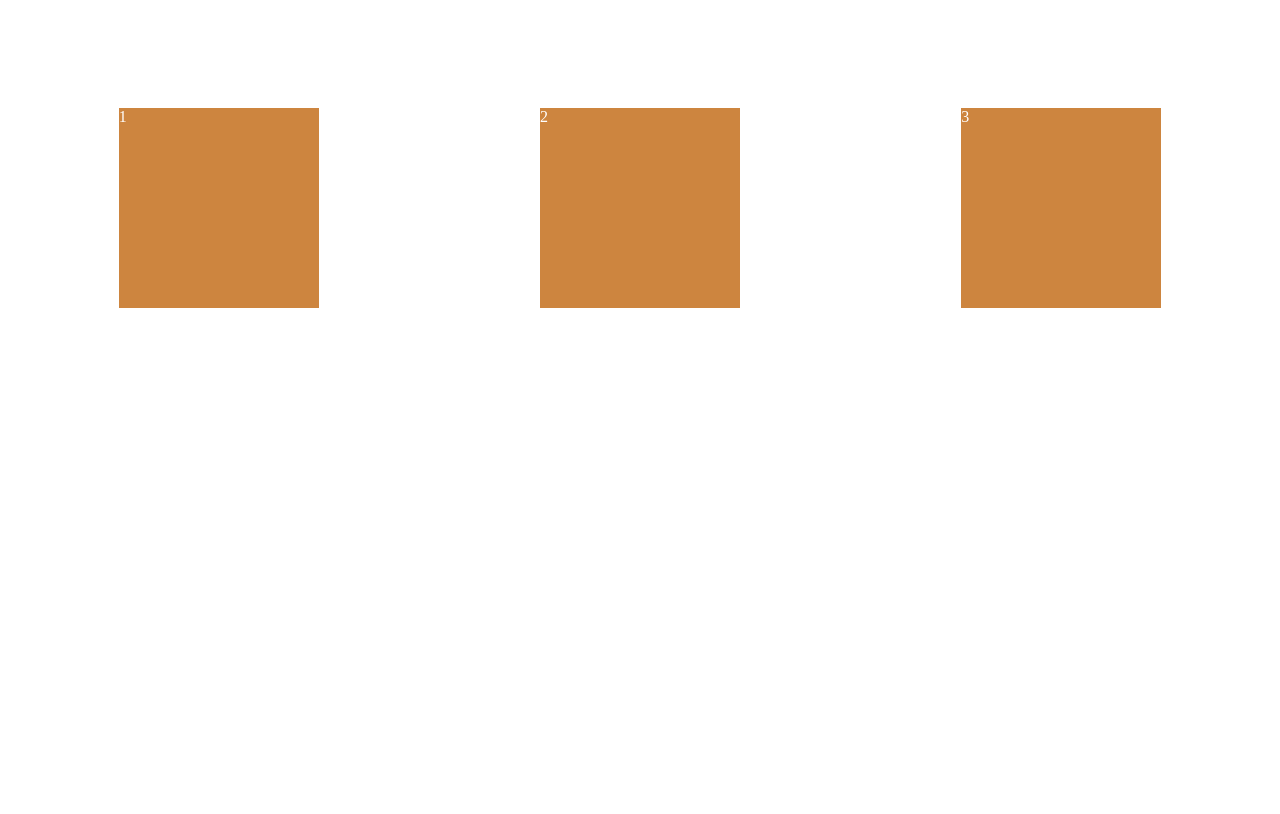
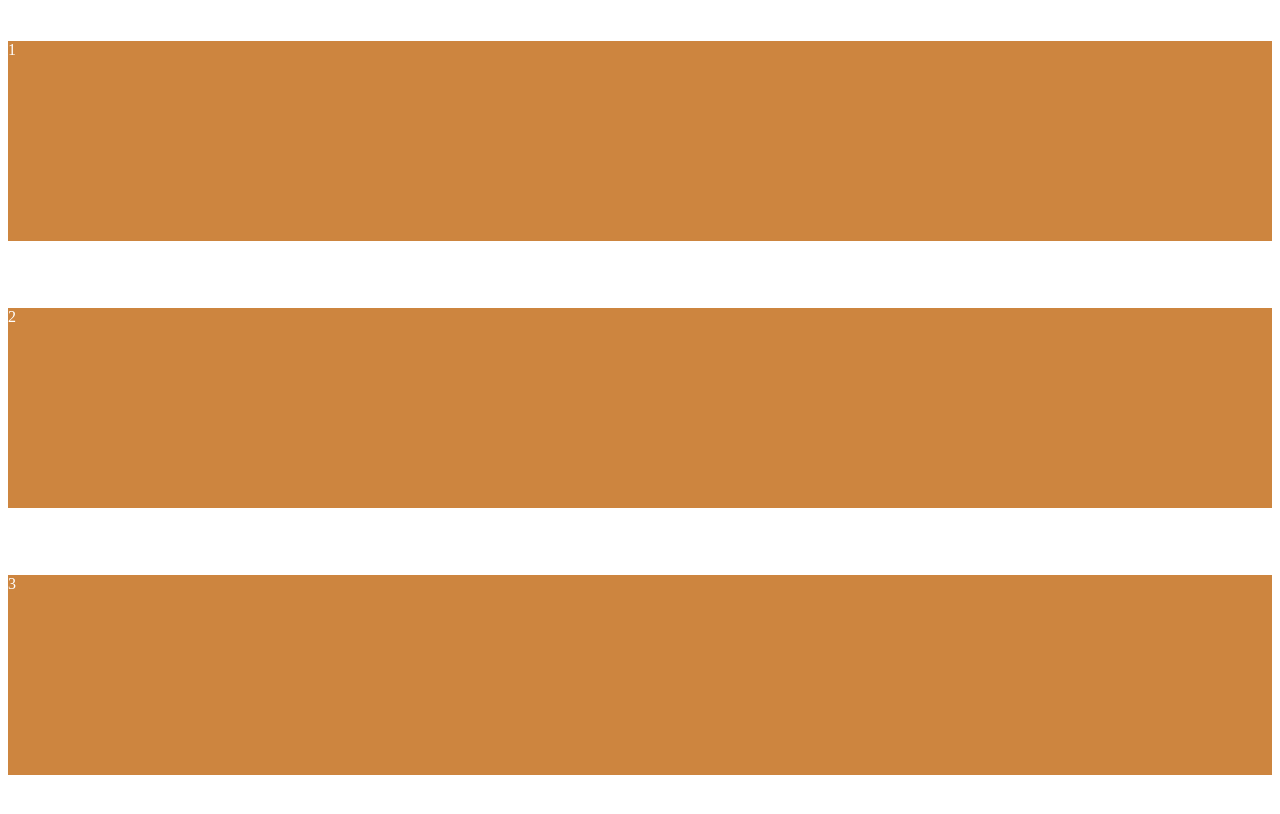
Before and after one commit to redips86/css-layout-masterclass, a plain HTML site: page index.html in a window 1280 px wide. Drawn offline with Linux system fonts and the light colour scheme.

Commit message:
[1.3] Column and Row

```diff
--- a/styles.css
+++ b/styles.css
@@ -1,12 +1,15 @@
 .wrapper {
     display: flex;
+    flex-direction: column;
+    /* Main Axis */
     justify-content: space-around;
-    align-items: center;
-    height: 50vh;
+    /* Cross Axis*/
+    align-items: stretch;
+    height: 100vh;
 }
 
 .box {
-    width: 200px;
+
     height: 200px;
     background-color: peru;
     color: white;
```
